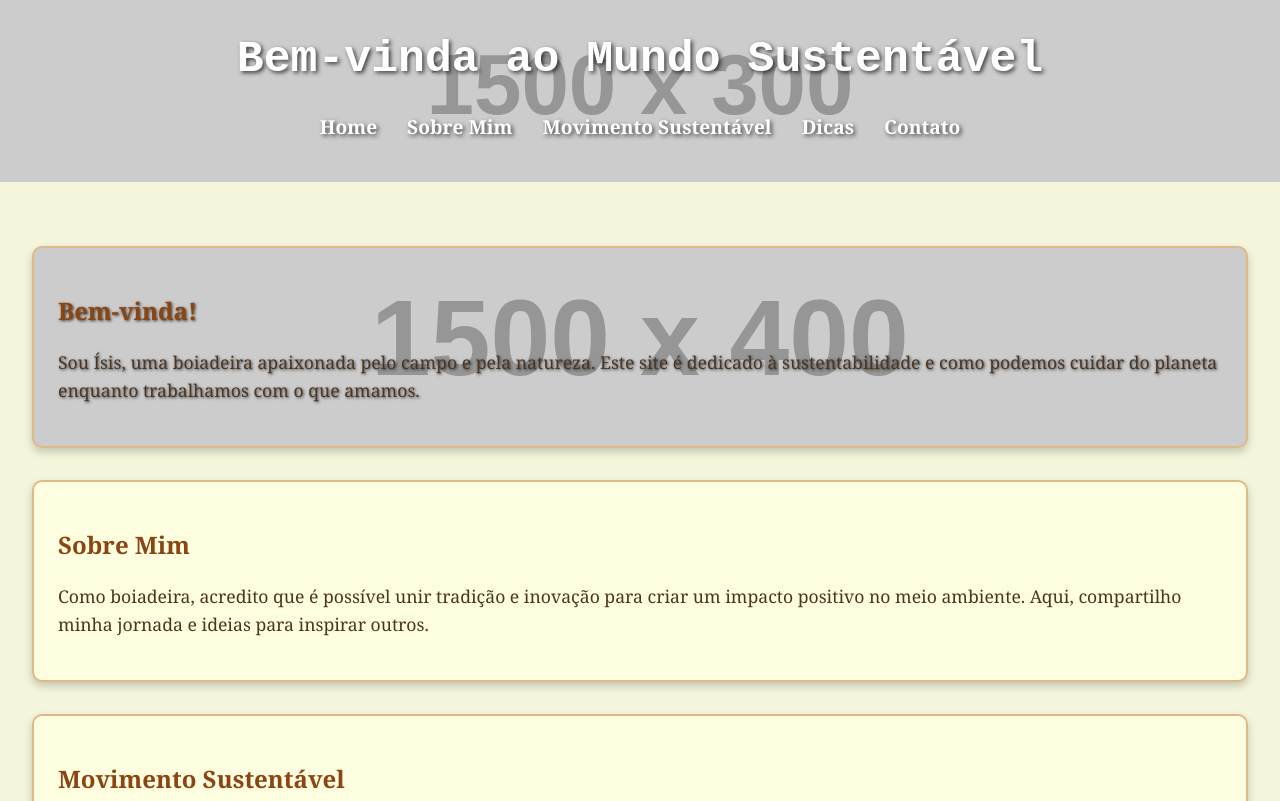
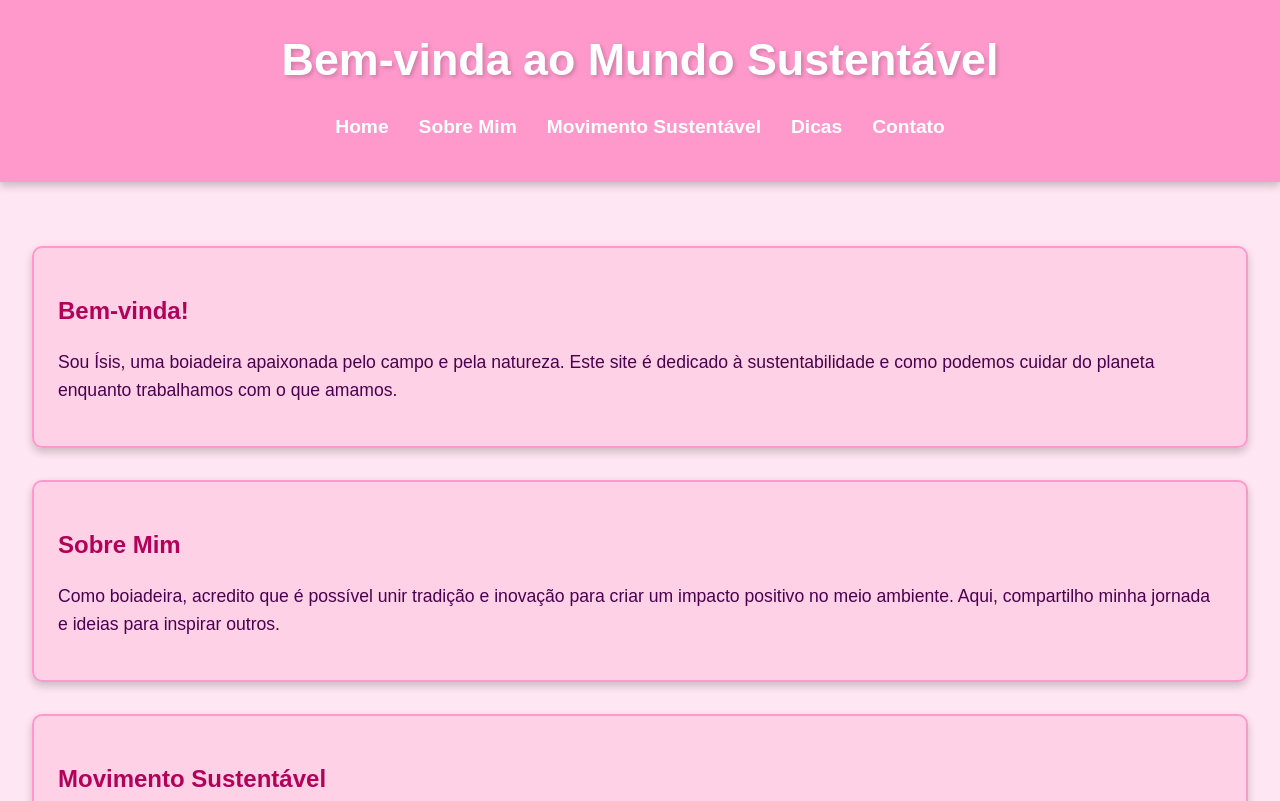
Before and after one commit to Jorinh0/isis-da-boiada, a plain HTML site: page index.html in a window 1280 px wide. Shown: the top 801 px of the page. Drawn offline with Linux system fonts and the light colour scheme; placeholder pictures from the web are drawn by us.

Commit message:
Update style.css

```diff
--- a/css/style.css
+++ b/css/style.css
@@ -1,25 +1,26 @@
 /* Estilo Geral */
 body {
-  font-family: 'Georgia', serif; /* Fonte com estilo rústico */
+  font-family: 'Arial', sans-serif;
   margin: 0;
   padding: 0;
-  background-color: #f5f5dc; /* Bege claro, remetendo ao campo */
-  color: #4b3621; /* Marrom, cor de terra */
+  background-color: #ffe6f2; /* Rosa claro para o fundo */
+  color: #4a004e; /* Roxo escuro para texto */
   line-height: 1.6;
 }
 
 /* Cabeçalho */
 header {
-  background: #8b4513; /* Marrom sela, cor de couro */
+  background: #ff99cc; /* Rosa vibrante */
   color: white;
   padding: 1.5rem 0;
   text-align: center;
+  box-shadow: 0 4px 8px rgba(0, 0, 0, 0.2);
 }
 
 header h1 {
   font-size: 2.8rem;
-  font-family: 'Courier New', monospace; /* Para um estilo rústico */
   margin: 0;
+  text-shadow: 2px 2px 4px rgba(0, 0, 0, 0.2);
 }
 
 nav ul {
@@ -43,7 +44,7 @@ nav ul li a {
 
 nav ul li a:hover {
   text-decoration: underline;
-  color: #ffd700; /* Dourado */
+  color: #ffe6f2; /* Rosa mais claro */
 }
 
 /* Seções */
@@ -54,21 +55,20 @@ main {
 section {
   margin: 2rem 0;
   padding: 1.5rem;
-  background: rgba(255, 255, 224, 0.8); /* Bege suave translúcido */
-  border: 2px solid #deb887; /* Bege amadeirado */
+  background: rgba(255, 204, 229, 0.8); /* Rosa translúcido */
+  border: 2px solid #ff99cc; /* Rosa vibrante */
   border-radius: 10px;
-  box-shadow: 0 4px 8px rgba(0, 0, 0, 0.2); /* Sombra para destacar */
+  box-shadow: 0 4px 8px rgba(0, 0, 0, 0.2);
 }
 
 section h2 {
-  color: #8b4513; /* Marrom sela */
+  color: #b30059; /* Rosa escuro */
   margin-bottom: 1rem;
-  font-family: 'Georgia', serif;
 }
 
 section p, section ul {
   font-size: 1.1rem;
-  color: #4b3621; /* Tom escuro para contraste */
+  color: #4a004e; /* Roxo escuro */
 }
 
 ul {
@@ -79,9 +79,25 @@ ul li {
   margin-bottom: 0.5rem;
 }
 
+/* Botões */
+button {
+  background-color: #ff80bf; /* Rosa médio */
+  color: white;
+  border: none;
+  padding: 10px 20px;
+  font-size: 1rem;
+  border-radius: 5px;
+  cursor: pointer;
+  transition: background-color 0.3s ease;
+}
+
+button:hover {
+  background-color: #e60073; /* Rosa mais escuro */
+}
+
 /* Rodapé */
 footer {
-  background: #4b3621; /* Marrom escuro */
+  background: #b30059; /* Rosa escuro */
   color: white;
   text-align: center;
   padding: 1rem 0;
@@ -90,29 +106,14 @@ footer {
 }
 
 footer a {
-  color: #ffd700; /* Dourado */
+  color: #ff99cc; /* Rosa vibrante */
   text-decoration: none;
   font-weight: bold;
 }
 
 footer a:hover {
   text-decoration: underline;
-}
-
-/* Imagens de Fundo (com cavalo) */
-header {
-  background-image: url('https://via.placeholder.com/1500x300?text=Imagem+de+Cavalo');
-  background-size: cover;
-  background-position: center;
-  text-shadow: 2px 2px 4px rgba(0, 0, 0, 0.7);
-}
-
-section#home {
-  background-image: url('https://via.placeholder.com/1500x400?text=Cavalos+no+Campo');
-  background-size: cover;
-  background-position: center;
-  color: white;
-  text-shadow: 1px 1px 3px rgba(0, 0, 0, 0.7);
+  color: #ffe6f2; /* Rosa claro */
 }
 
 /* Responsividade */
```
